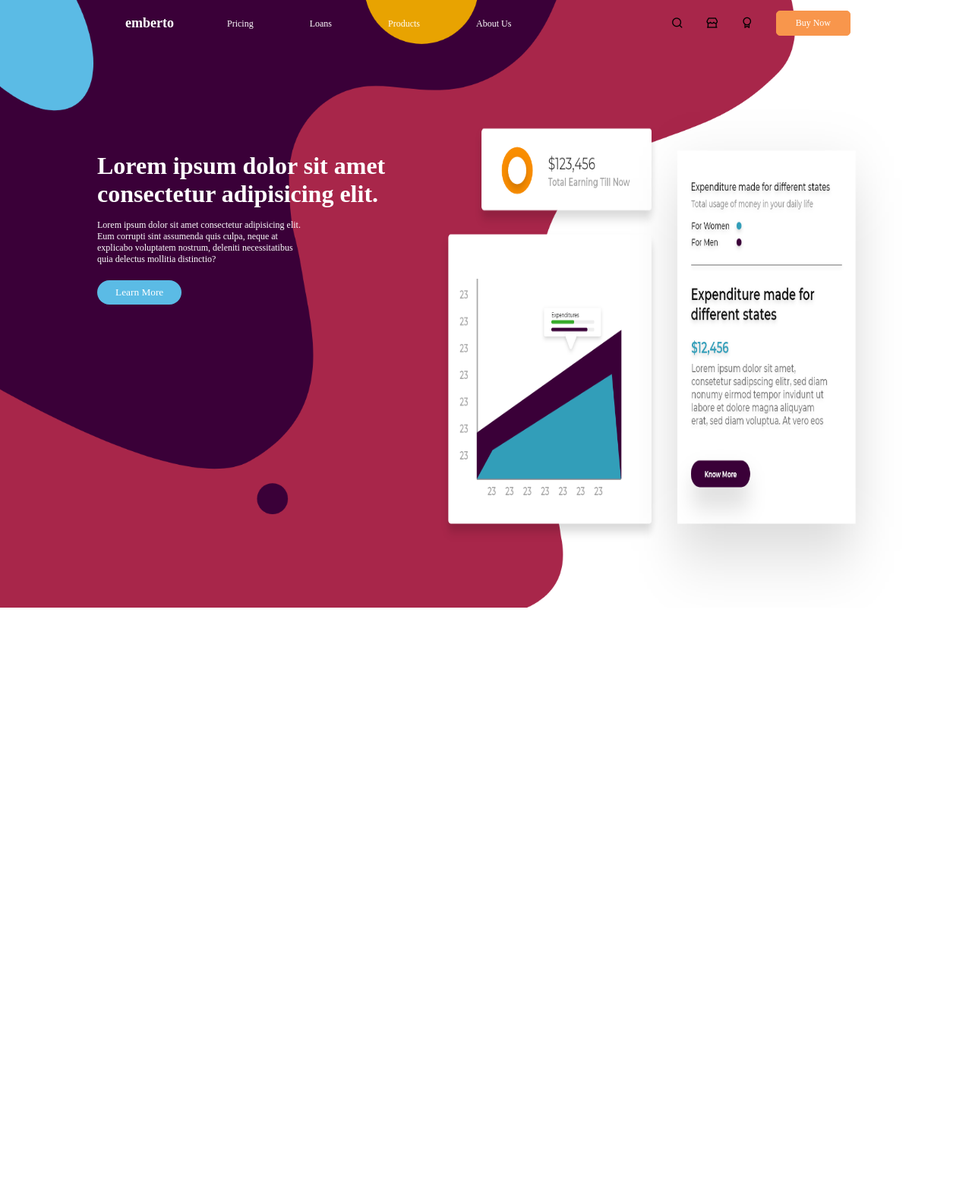
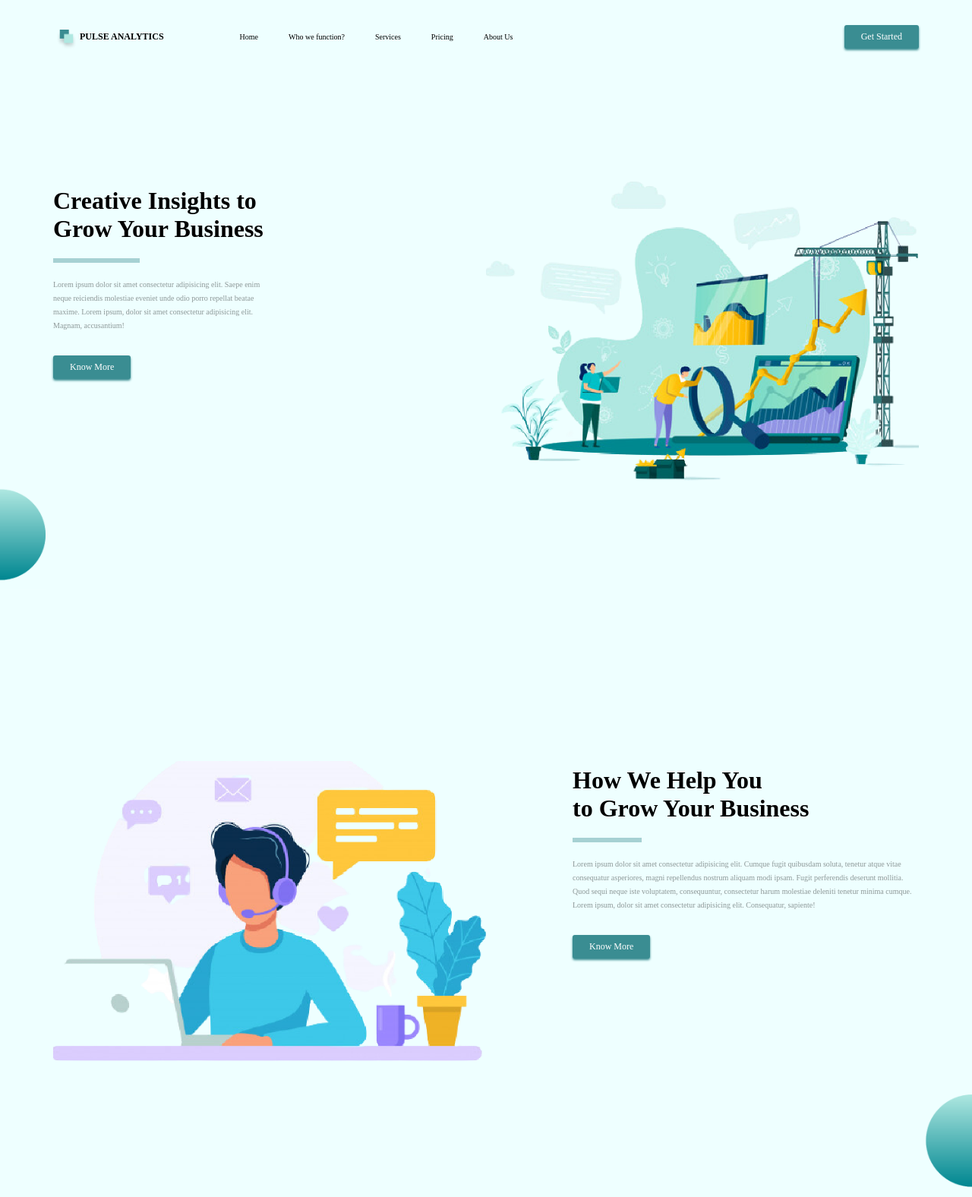
Before and after one commit to pragyasinha1110/Pulse-Analystics, a plain HTML site: page index.html in a window 1280 px wide. Shown: the top 1576 px of the page at 76% size. Before the commit the page ends 800 px from the top, so only its background shows below. Drawn offline with nearby package versions, Linux system fonts and the light colour scheme.

Commit message:
First Commit

```diff
--- a/index.html
+++ b/index.html
@@ -3,38 +3,57 @@
 <head>
     <meta charset="UTF-8">
     <meta name="viewport" content="width=device-width, initial-scale=1.0">
-    <title>Emberto</title>
-    <link href="https://cdn.jsdelivr.net/npm/remixicon@2.5.0/fonts/remixicon.css" rel="stylesheet">
+    <title>Document</title>
     <link rel="stylesheet" href="style.css">
 </head>
 <body>
     <div id="background">
-        <img id="bg" src="img/graphic.png" alt="">
-        <img id="photo" src="img/Photo.png" alt="">
-    </div>
-    <div id="overlay">
         <div id="nav">
             <div id="left">
-                <h4>emberto</h4>
-                <div id="link">
-                    <a href="#">Pricing</a>
-                    <a href="#">Loans</a>
-                    <a href="#">Products</a>
-                    <a href="#">About Us</a>
-                </div>
+                <h5> <img id="First" src="./img/Mask Group 3.png" alt=""> PULSE ANALYTICS</h5>
+                <a href="#">Home</a>
+                <a href="#">Who we function?</a>
+                <a href="#">Services</a>
+                <a href="#">Pricing</a>
+                <a href="#">About Us</a>
             </div>
             <div id="right">
-                <i class="ri-search-line"></i>
-                <i class="ri-store-2-line"></i>
-                <i class="ri-award-line"></i>
-                <button>Buy Now</button>
+                <button>Get Started</button>
             </div>
         </div>
         <div id="content">
-            <h1>Lorem ipsum dolor sit amet consectetur adipisicing elit. </h1>
-            <p>Lorem ipsum dolor sit amet consectetur adipisicing elit. Eum corrupti sint assumenda quis culpa, neque at explicabo voluptatem nostrum, deleniti necessitatibus quia delectus mollitia distinctio?</p>
-            <button>Learn More</button>
+            <img id="Circle" src="./img/Mask Group 2.png" alt="">
+            <div id="element">
+                <h1>Creative Insights to <br>Grow Your Business</h1>
+                <div id="line"></div>
+                <p>Lorem ipsum dolor sit amet consectetur adipisicing elit. Saepe enim neque reiciendis molestiae eveniet unde odio porro repellat beatae maxime. Lorem ipsum, dolor sit amet consectetur adipisicing elit. Magnam, accusantium!</p>
+                <button>Know More</button>
+            </div>
+            <img id="Image" src="./img/Mask Group 6.png" alt="">
         </div>
     </div>
+    <div id="background2">
+        <div id="content2">
+            <img id="Image" src="./img/Mask Group 7.png" alt="">
+            <div id="element2">
+                <h1>How We Help You<br>to Grow Your Business</h1>
+                <div id="line2"></div>
+                <p>Lorem ipsum dolor sit amet consectetur adipisicing elit. Cumque fugit quibusdam soluta, tenetur atque vitae consequatur asperiores, magni repellendus nostrum aliquam modi ipsam. Fugit perferendis deserunt mollitia. Quod sequi neque iste voluptatem, consequuntur, consectetur harum molestiae deleniti tenetur minima cumque. Lorem ipsum, dolor sit amet consectetur adipisicing elit. Consequatur, sapiente!</p>
+                <button>Know More</button>
+            </div>
+            <img id="Circle" src="./img/Mask Group 5.png" alt="">
+        </div>
+    </div>
+    <div id="background3">
+        <div id="border">
+            <div id="content3">
+                <h1>Analytics Made Things<br>easy</h1>
+                <p>Lorem ipsum dolor sit amet consectetur adipisicing elit. Error, saepe.</p>
+                <button>Learn More</button>
+            </div>
+            <img id="Pic" src="./img/Mask Group 8.png" alt="">
+        </div>
+    </div>
+
 </body>
 </html>
--- a/style.css
+++ b/style.css
@@ -1,99 +1,201 @@
 *{
     margin: 0%;
     padding: 0%;
-    font-family: 'Product Sans';
+    background-color: #EEFFFF;
+    font-family: "Product Sans";
     box-sizing: border-box;
 }
-
 html,body{
     width: 100%;
     height: 100%;
 }
 #background{
-    position: relative;
     overflow: hidden;
+    padding: 30px 70px;
     width: 100%;
     height: 100%;
 }
-#background #bg{
-    height: 100%;
-}
-#background #photo{
-    width: 50%;
-    height: 95%;
-    position: absolute;
-    top: 60%;
-    left: 70%;
-    transform: translate(-50%, -50%);
-}
-#overlay{
-    position: absolute;
-    top: 0;
-    width: 100%;
-    height: 100%;
-    background-color:transparent;
-}
 #nav{
     display: flex;
+    justify-content: space-between;
     align-items: center;
-    justify-content: space-between;
-    width: 100%;
-    height: 60px;
-    color: white;
-    padding: 0 160px;
+}
+#nav #First{
+    width: 35px;
+}
+#nav #left h5{
+    display: flex;
+    align-items: center;
+    font-weight: 900;
+    font-size: 12px;
+    margin-right: 60px;
 }
 #nav #left{
     display: flex;
     align-items: center;
 }
-#nav #left h4{
-    font-size: 18px;
-    margin-left: 5px;
+#nav #left a{
+    text-decoration: none;
+    color: black;
+    font-size: 10px;
+    margin-left: 40px;
+    font-weight: 500;
+
 }
-#nav a{
+#nav #right button{
+    padding: 8px 22px;
+    border: none;
+    background-color: #3A8D92;
+    border-radius: 3px;
     color: white;
-    margin-left: 70px;
-    text-decoration: none;
     font-size: 12px;
+    box-shadow: 0 2px 3px  #3A8D92 ;
 }
-#nav #right{
+#content{
     display: flex;
     align-items: center;
+    justify-content: space-between;
+    width: 100%;
+    height: 100%;
 }
-#nav #right i{
-    color: black;
-    margin-right: 30px;
+#content #element{
+    margin-top: 12%;
+    width: 50%;
+    height: 70%;
 }
-#nav #right button{
-    padding: 8px 25px;
+#line{
+    width: 20%;
+    height: 6px;
+    background-color: #3A8D92;
+    opacity: .4;
+    margin: 20px 0 20px 0;
+}
+#content #element p{
+    opacity: .4;
+    width: 50%;
+    font-size: 10px;
+    line-height: 18px;
+}
+#content #Image{
+    width: 50%;
+}
+#content button{
+    padding: 8px 22px;
+    border: none;
+    background-color: #3A8D92;
+    border-radius: 3px;
+    color: white;
     font-size: 12px;
-    background-color: #f8964c;
-    border-radius: 5px;
-    border: 1px solid #f8964c;
+    box-shadow: 0 2px 3px  #3A8D92;
+    margin-top: 30px;
+}
+#content #Circle{
+    position: absolute;
+    left: 0;
+    top: 88%;
+    transform: translate(0, -50%);
+    width: 60px;
+}
+#background2{
+    overflow: hidden;
+    position: relative;
+    padding: 30px 70px;
+    width: 100%;
+    height: 100%;
+}
+#content2{
+    display: flex;
+    align-items: center;
+    justify-content: space-between;
+    width: 100%;
+    height: 100%;
+}
+#element2{
+    width: 50%;
+    height: 70%;
+}
+#content2 #Image{
+    overflow: hidden;
+    width: 50%;
+}
+#content2 #element2{
+    margin-top: 12%;
+    width: 40%;
+}
+#line2{
+    width: 20%;
+    height: 6px;
+    background-color: #3A8D92;
+    opacity: .4;
+    margin: 20px 0 20px 0;
+}
+#content2 #element2 p{
+    opacity: .4;
+    font-size: 10px;
+    line-height: 18px;
+}
+#content2 button{
+    padding: 8px 22px;
+    border: none;
+    background-color: #3A8D92;
+    border-radius: 3px;
     color: white;
+    font-size: 12px;
+    box-shadow: 0 2px 3px  #3A8D92;
+    margin-top: 30px;
 }
-#overlay #content{
+#content2 #Circle{
     position: absolute;
-    left: 10%;
-    top: 25%;
-    width: 400px;
-    height: 350px;
+    right: 0;
+    top: 88%;
+    transform: translate(0, -50%);
+    width: 80px;
 }
-#overlay #content h1{
-    color: white;
+#background3{
+    display: flex;
+    flex-direction: column;
+    justify-content: space-between;
+    width: 100%;
+    padding: 30px 70px;
 }
-#overlay #content p{
-    color: white;
-    margin-top: 15px;
-    width: 70%;
+#border{
+    position: absolute;
+    left: 0;
+    width: 100%;
+    height: 50%;
+    background: linear-gradient(to right, #3A8D92, #88e4e9 );
+}
+#border #content3{
+    position: absolute;
+    top: 50%;
+    left: 50%;
+    transform: translate(-50%, -50%);
+    text-align: center;
+    width: 30%;
+    height: 70%;
+    background-color: rgba(238, 130, 238, 0.027);
+}
+#border #content3 h1{
+    background-color: rgba(238, 130, 238, 0);
+}
+#border #content3 p{
+    margin-top: 20px;
+    margin-bottom: 20px;
+    background-color: rgba(238, 130, 238, 0);
+}
+#content3 button{
+    padding: 8px 22px;
+    border: none;
+    background-color:white;
+    border-radius: 3px;
+    color:black;
     font-size: 12px;
-    font-weight: 300;
+    box-shadow: 0 2px 3px  #3A8D92;
+    margin-top: 30px;
 }
-#overlay #content button{
-    margin-top: 20px;
-    padding: 8px 24px;
-    border-radius: 100px;
-    border: none;
-    background-color: #5bbbe5;
-    color: white;
+#border #Pic{
+    position: absolute;
+    right: 0;
+    width: 315px;
+    background-color: rgba(238, 130, 238, 0);
 }
```
Also changed, not shown: img/Mask Group 2.png (added), img/Mask Group 3.png (added), img/Mask Group 5.png (added), img/Mask Group 6.png (added), img/Mask Group 7.png (added), img/Mask Group 8.png (added), 1 other file.
